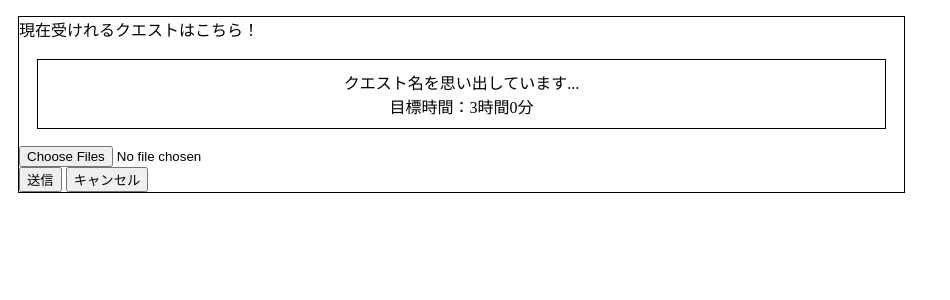
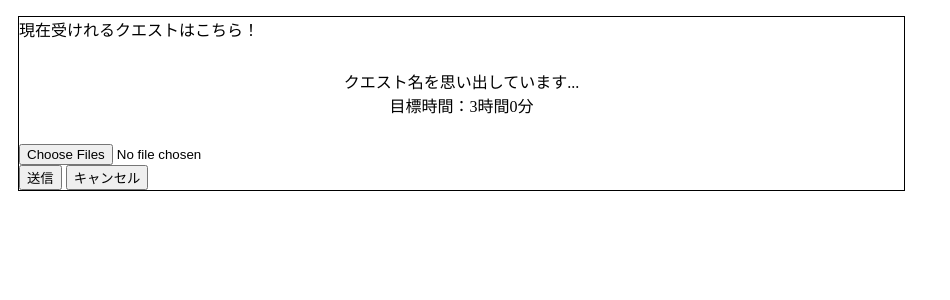
Before and after one commit to playedfoil87021/page, a PHP site: page /user_master/www/quest/report/index.html in a window 1280 px wide. Shown: the part 104-404 px from the top of the page, without its empty margins (0-950 px from the left). Run offline with PHP 8.4, Linux system fonts and the light colour scheme.

Commit message:
change border

```diff
--- a/www/quest/report/report.css
+++ b/www/quest/report/report.css
@@ -12,6 +12,7 @@
     border: 1px solid #000;
     padding: 10px;
     margin: 2%;
+    border: 3px;
 }
 
 .quest_pass_btn{
```
